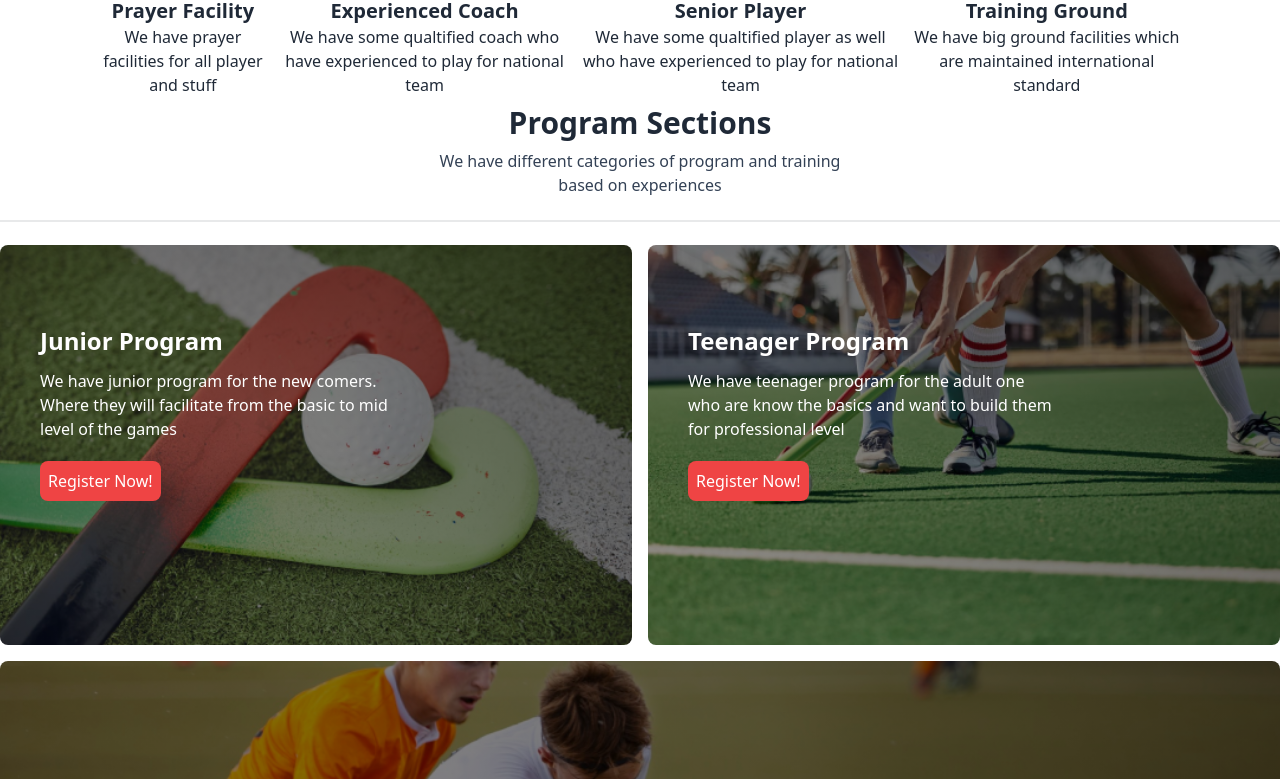
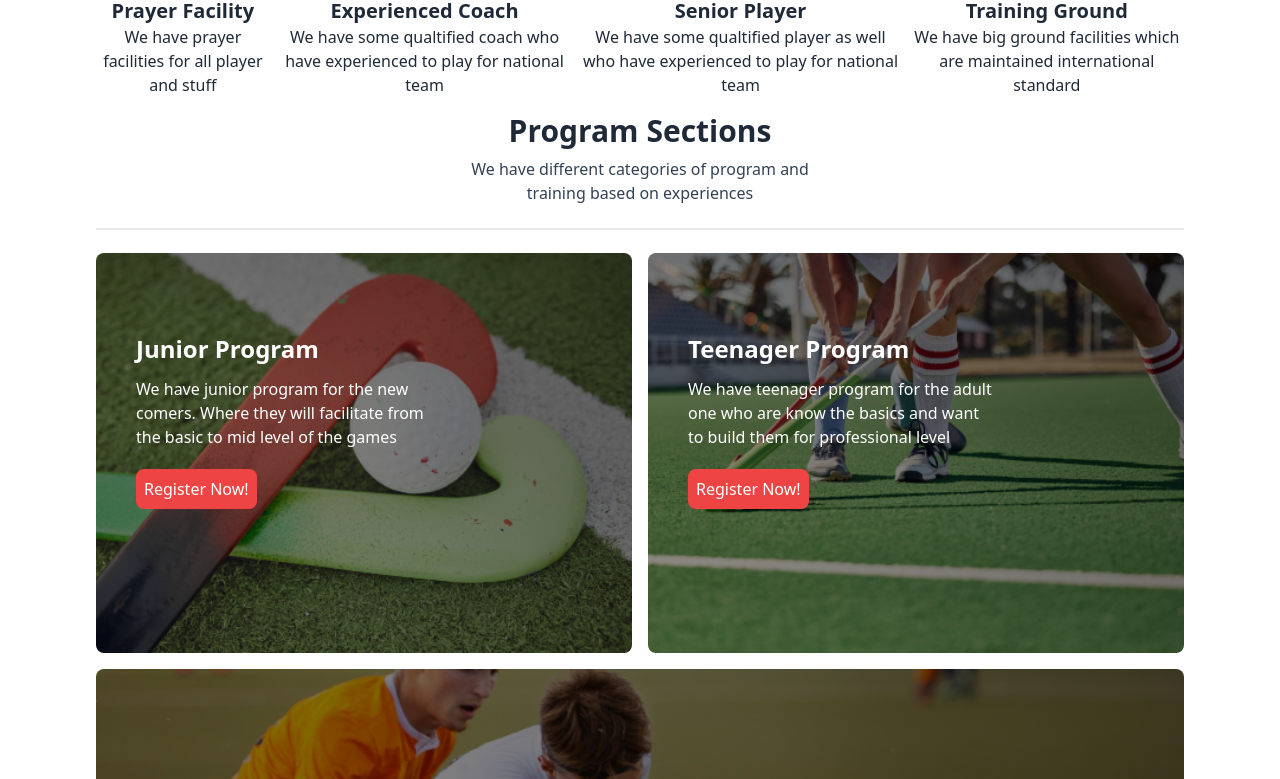
Before and after one commit to Asadujjaman717/third-assignment-B9A3, a plain HTML site: page index.html in a window 1280 px wide. Shown: the part 1161-1940 px from the top of the page. Drawn offline with nearby package versions, Linux system fonts and the light colour scheme.

Commit message:
program section align center

```diff
--- a/index.html
+++ b/index.html
@@ -164,7 +164,7 @@
                 </div>
             </div>
         </section>
-        <section>
+        <section class="container mx-auto lg:px-24 px-2 py-2">
             <div class="flex flex-col justify-center items-center space-y-2">
                 <h3 class="lg:text-3xl text-lg font-bold">Program Sections</h3>
                 <p class="lg:w-1/3 w-full text-center text-slate-700">We have different categories of program and training based on experiences</p>
```
